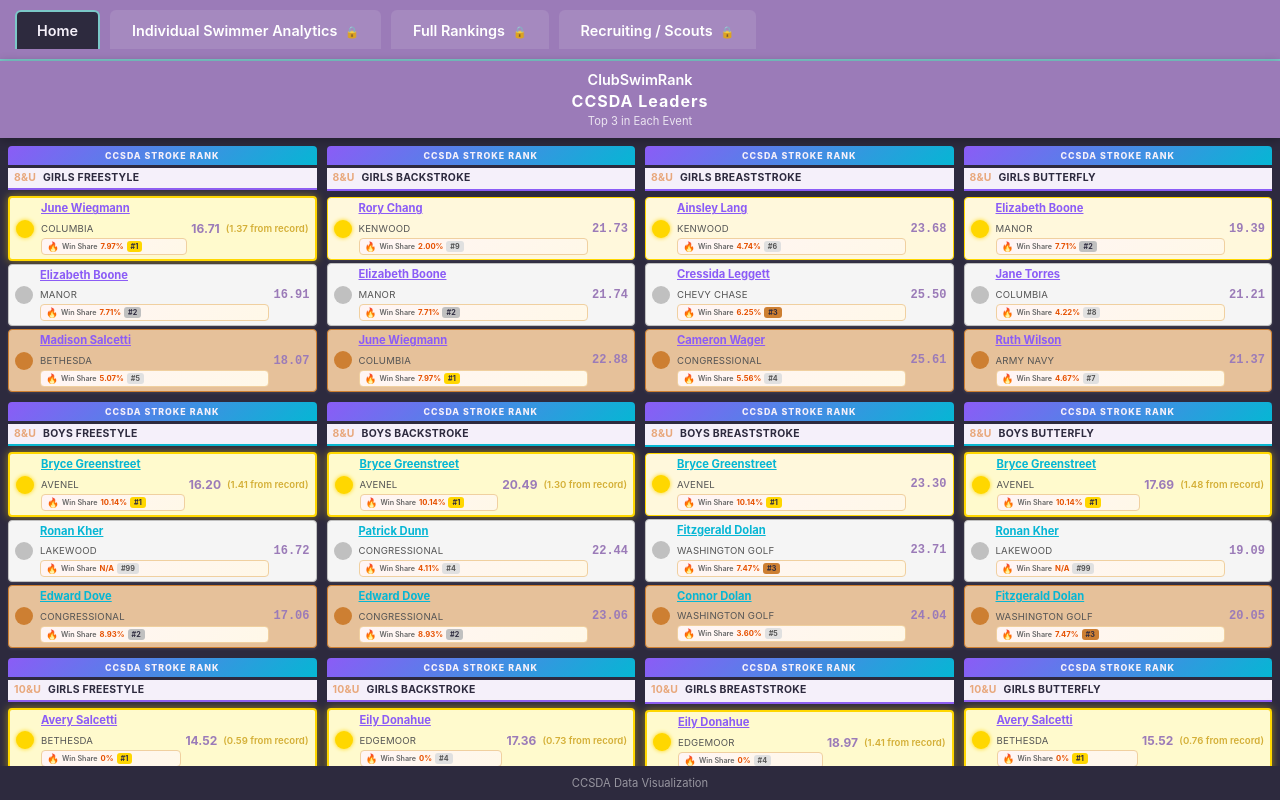
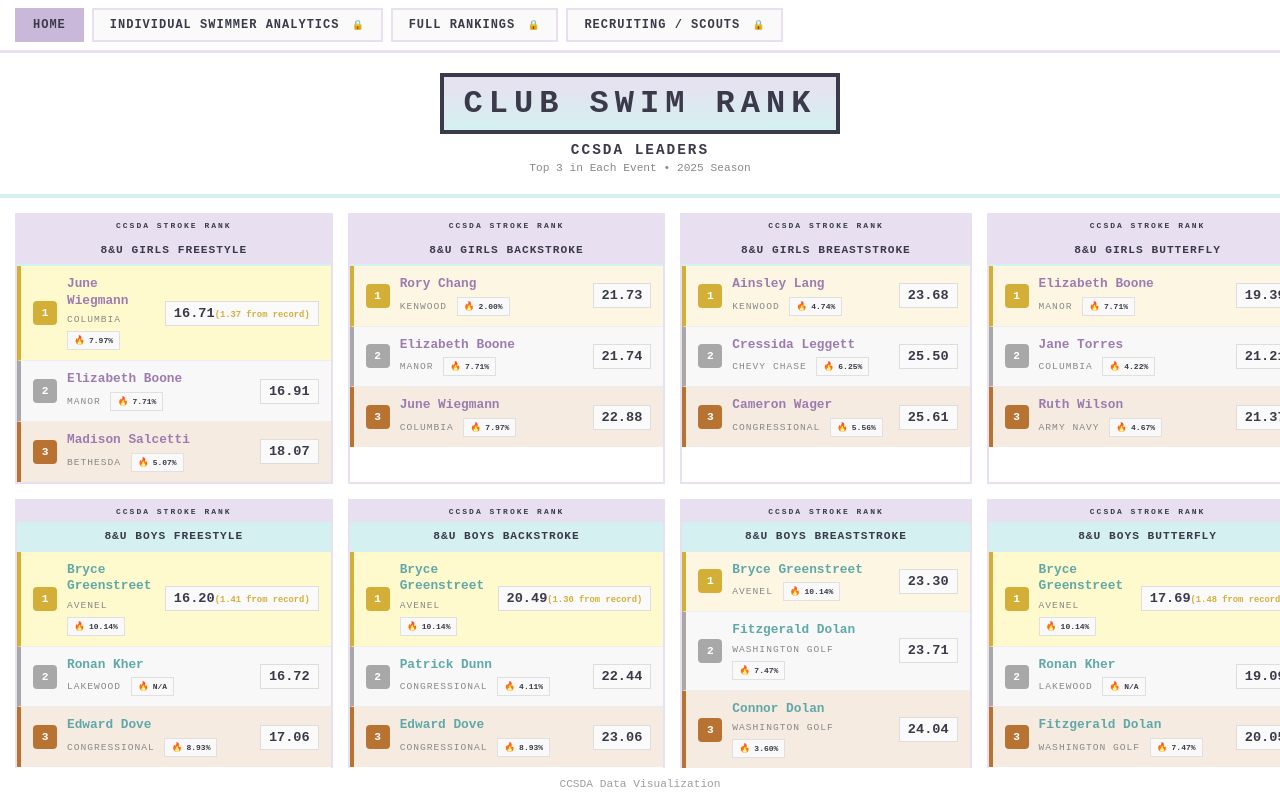
Before and after one commit to woodywiegmann/clubswimrankccsda, a plain HTML site: page index.html in a window 1280 px wide. Drawn offline with Linux system fonts and the light colour scheme.

Commit message:
Update index.html

```diff
--- a/index.html
+++ b/index.html
@@ -36,26 +36,26 @@ TEAMS/CLUBS ABBREVIATIONS (from PDF):
     <title>CCSDA Leaderboard</title>
     <style>
         :root {
-            --primary: #9b7bb8;
-            --secondary: #7bc8c8;
-            --accent: #e8a87c;
-            --light: #f5f0fa;
-            --dark: #2d2a3e;
-            --gold: #FFD700;
-            --silver: #C0C0C0;
-            --bronze: #CD7F32;
-            --light-gold: #FFF8DC;
-            --light-silver: #F5F5F5;
-            --light-bronze: #E6C19A;
-            --girls-color: #8b5cf6;
-            --boys-color: #06b6d4;
-        }
-
-        * { box-sizing: border-box; margin: 0; padding: 0; font-family: -apple-system, BlinkMacSystemFont, "Segoe UI", Roboto, Helvetica, Arial, sans-serif; }
+            --primary: #e8e0f0;
+            --secondary: #d4f0f0;
+            --accent: #c9b8d9;
+            --light: #fafafa;
+            --dark: #3a3a4a;
+            --gold: #d4af37;
+            --silver: #a8a8a8;
+            --bronze: #b87333;
+            --light-gold: #fdf6e3;
+            --light-silver: #f8f8f8;
+            --light-bronze: #f5ebe0;
+            --girls-color: #9d7bb0;
+            --boys-color: #5fa8a8;
+        }
+
+        * { box-sizing: border-box; margin: 0; padding: 0; font-family: 'Courier New', monospace; }
 
         body {
-            background-color: var(--dark);
-            color: white;
+            background-color: #ffffff;
+            color: var(--dark);
             height: 100vh;
             display: flex;
             flex-direction: column;
@@ -65,123 +65,131 @@ TEAMS/CLUBS ABBREVIATIONS (from PDF):
         /* Navigation Tabs */
         .nav-tabs {
             display: flex;
-            gap: 10px;
-            padding: 10px 15px;
+            gap: 8px;
+            padding: 8px 15px;
+            background: #fff;
+            border-bottom: 3px solid var(--primary);
+            flex-shrink: 0;
+        }
+
+        .nav-tab {
+            padding: 8px 16px;
+            background: var(--light);
+            color: var(--dark);
+            text-decoration: none;
+            border: 2px solid var(--primary);
+            font-weight: 600;
+            font-size: 0.75rem;
+            text-transform: uppercase;
+            letter-spacing: 1px;
+        }
+
+        .nav-tab:hover {
             background: var(--primary);
-            border-bottom: 2px solid var(--secondary);
-            flex-shrink: 0;
-        }
-
-        .nav-tab {
-            padding: 10px 20px;
-            background: rgba(255, 255, 255, 0.1);
-            color: white;
-            text-decoration: none;
-            border-radius: 6px 6px 0 0;
-            font-weight: 600;
-            font-size: 0.9rem;
-            transition: all 0.3s;
-            border: 2px solid transparent;
-            border-bottom: none;
-        }
-
-        .nav-tab:hover {
-            background: rgba(255, 255, 255, 0.2);
         }
 
         .nav-tab.active {
-            background: var(--dark);
-            border-color: var(--secondary);
-            color: var(--light);
+            background: var(--accent);
+            border-color: var(--accent);
         }
 
         .premium-badge {
-            font-size: 0.7rem;
+            font-size: 0.6rem;
             margin-left: 4px;
-            opacity: 0.9;
         }
 
         /* Header Area */
         header {
-            background: var(--primary);
-            padding: 10px;
+            background: #fff;
+            padding: 20px 10px;
             text-align: center;
-            box-shadow: 0 2px 10px rgba(0,0,0,0.3);
+            border-bottom: 4px solid var(--secondary);
             flex-shrink: 0;
         }
 
-        h1 { font-size: 1rem; font-weight: 700; letter-spacing: 1px; margin-bottom: 3px; }
-        p.subtitle { font-size: 0.7rem; opacity: 0.8; }
+        .logo {
+            font-family: 'Courier New', monospace;
+            font-size: 2rem;
+            font-weight: 900;
+            letter-spacing: 6px;
+            color: var(--dark);
+            text-transform: uppercase;
+            border: 4px solid var(--dark);
+            display: inline-block;
+            padding: 8px 20px;
+            background: linear-gradient(180deg, var(--primary) 0%, var(--secondary) 100%);
+        }
+
+        h1 { font-size: 0.9rem; font-weight: 600; letter-spacing: 2px; margin-top: 8px; color: var(--dark); text-transform: uppercase; }
+        p.subtitle { font-size: 0.7rem; color: #888; margin-top: 4px; }
 
         /* The Matrix Container */
         .matrix-container {
             flex-grow: 1;
-            padding: 8px;
+            padding: 15px;
             display: flex;
             flex-direction: column;
             align-items: center;
             overflow-y: auto;
+            background: #fff;
         }
 
         .matrix {
             width: 100%;
-            max-width: 1600px;
+            max-width: 1400px;
             display: grid;
             grid-template-columns: repeat(4, 1fr);
-            gap: 10px;
+            gap: 15px;
         }
 
         /* Event Section */
         .event-section {
-            display: grid;
-            grid-template-columns: 1fr;
-            gap: 3px;
+            background: #fff;
+            border: 2px solid var(--primary);
+            padding: 0;
         }
 
         .section-header {
-            color: var(--light);
-            font-size: 0.55rem;
-            font-weight: 800;
+            color: var(--dark);
+            font-size: 0.5rem;
+            font-weight: 700;
+            text-transform: uppercase;
+            letter-spacing: 2px;
+            padding: 6px;
+            background: var(--primary);
+            text-align: center;
+        }
+        .event-header {
+            color: var(--dark);
+            font-size: 0.7rem;
+            font-weight: 700;
             text-transform: uppercase;
             letter-spacing: 1px;
-            padding: 4px 8px;
-            background: linear-gradient(135deg, var(--girls-color), var(--boys-color));
-            border-radius: 4px 4px 0 0;
-            margin-bottom: 0;
+            padding: 8px;
+            background: #fff;
+            border-bottom: 2px solid var(--secondary);
             text-align: center;
         }
-        .event-header {
-            color: var(--dark);
-            font-size: 0.65rem;
-            font-weight: 700;
-            text-transform: uppercase;
-            letter-spacing: 0.3px;
-            padding: 4px 6px;
-            background: var(--light);
-            border-bottom: 2px solid var(--secondary);
-            margin-bottom: 3px;
-            line-height: 1.2;
-        }
-        .event-header.girls { border-bottom-color: var(--girls-color); }
-        .event-header.boys { border-bottom-color: var(--boys-color); }
+        .event-header.girls { background: var(--primary); }
+        .event-header.boys { background: var(--secondary); }
 
         .age-group-label {
-            color: var(--accent);
-            font-weight: 700;
-            margin-right: 4px;
+            font-weight: 900;
         }
 
         /* Individual Swimmer Cards */
         .swimmer-card {
-            background: white;
+            background: #fff;
             color: var(--dark);
-            border-radius: 4px;
-            padding: 4px 6px;
+            padding: 10px 12px;
             display: flex;
             align-items: center;
-            gap: 4px;
-            box-shadow: 0 1px 3px rgba(255,255,255,0.1);
-            transition: transform 0.2s;
+            gap: 10px;
+            border-bottom: 1px solid #eee;
+        }
+
+        .swimmer-card:last-child {
+            border-bottom: none;
         }
 
         .swimmer-card .rank-badge {
@@ -199,122 +207,110 @@ TEAMS/CLUBS ABBREVIATIONS (from PDF):
 
         .rank-1 {
             background: var(--light-gold) !important;
-            border: 1px solid var(--gold);
+            border-left: 4px solid var(--gold);
         }
 
         .rank-2 {
             background: var(--light-silver) !important;
-            border: 1px solid var(--silver);
+            border-left: 4px solid var(--silver);
         }
 
         .rank-3 {
             background: var(--light-bronze) !important;
-            border: 1px solid var(--bronze);
+            border-left: 4px solid var(--bronze);
         }
 
         /* Record proximity highlight */
         .near-record {
             background: #fffacd !important;
-            border: 2px solid #ffd700 !important;
-            box-shadow: 0 0 8px rgba(255, 215, 0, 0.5);
         }
 
         .record-diff {
-            font-size: 0.6rem;
-            color: #d4af37;
+            font-size: 0.55rem;
+            color: var(--gold);
             font-weight: 600;
-            margin-left: 3px;
         }
 
         .time.near-record-time {
-            background: #90ee90;
-            border: 1.5px solid #228b22;
-            border-radius: 3px;
-            padding: 1px 4px;
-            display: inline-block;
-            font-weight: 800;
+            color: var(--gold);
+            font-weight: 900;
         }
 
         .rank-badge {
-            width: 18px;
-            height: 18px;
-            border-radius: 50%;
+            width: 24px;
+            height: 24px;
+            border-radius: 4px;
             display: flex;
             align-items: center;
             justify-content: center;
-            font-weight: bold;
-            color: var(--dark);
-            font-size: 0.65rem;
-        }
-
-        .rank-1 .rank-badge { background: var(--gold); box-shadow: 0 0 4px var(--gold); }
+            font-weight: 900;
+            font-size: 0.7rem;
+            color: #fff;
+        }
+
+        .rank-1 .rank-badge { background: var(--gold); }
         .rank-2 .rank-badge { background: var(--silver); }
         .rank-3 .rank-badge { background: var(--bronze); }
 
         .info {
-            padding-left: 3px;
+            padding-left: 0;
             min-width: 0;
             flex: 1;
         }
         .name {
             font-weight: 700;
-            font-size: 0.7rem;
+            font-size: 0.8rem;
             display: block;
-            white-space: normal;
-            word-wrap: break-word;
-            line-height: 1.2;
+            line-height: 1.3;
             cursor: pointer;
-            text-decoration: underline;
+            text-decoration: none;
         }
         .name.girls { color: var(--girls-color); }
         .name.boys { color: var(--boys-color); }
-        .name:hover { opacity: 0.7; }
+        .name:hover { text-decoration: underline; }
         .team {
             font-size: 0.6rem;
-            color: #555;
+            color: #888;
             text-transform: uppercase;
-            letter-spacing: 0.2px;
-            line-height: 1.1;
+            letter-spacing: 1px;
+            margin-top: 2px;
         }
 
         .win-share {
-            font-size: 0.48rem;
-            color: #333;
-            font-weight: 600;
-            background: linear-gradient(135deg, #fff5f5, #fff8e8);
+            font-size: 0.5rem;
+            color: #666;
+            background: #f9f9f9;
+            padding: 3px 6px;
+            margin-top: 4px;
+            display: inline-flex;
+            align-items: center;
+            gap: 4px;
+            border: 1px solid #e0e0e0;
+        }
+        .win-share-flame { font-size: 0.55rem; }
+        .win-share-label { color: #888; }
+        .win-share-value { color: var(--dark); font-weight: 700; }
+        .win-share-rank {
             padding: 2px 5px;
-            border-radius: 4px;
-            margin-top: 2px;
-            display: flex;
-            align-items: center;
-            gap: 3px;
-            border: 1px solid #f0d0a0;
-        }
-        .win-share-flame { font-size: 0.6rem; }
-        .win-share-label { color: #666; font-size: 0.45rem; }
-        .win-share-value { color: #e65100; font-weight: 700; }
-        .win-share-rank {
-            padding: 1px 4px;
-            border-radius: 3px;
             font-weight: 700;
-            font-size: 0.45rem;
-        }
-        .ws-rank-1 { background: var(--gold); color: var(--dark); }
-        .ws-rank-2 { background: var(--silver); color: var(--dark); }
-        .ws-rank-3 { background: var(--bronze); color: var(--dark); }
-        .ws-rank-other { background: #e0e0e0; color: #555; }
+            font-size: 0.5rem;
+            margin-left: 2px;
+        }
+        .ws-rank-1 { background: var(--light-gold); color: var(--gold); border: 1px solid var(--gold); }
+        .ws-rank-2 { background: var(--light-silver); color: var(--silver); border: 1px solid var(--silver); }
+        .ws-rank-3 { background: var(--light-bronze); color: var(--bronze); border: 1px solid var(--bronze); }
+        .ws-rank-other { background: #f5f5f5; color: #999; border: 1px solid #ddd; }
 
         .time {
             font-family: 'Courier New', monospace;
             font-weight: 700;
-            font-size: 0.75rem;
-            color: var(--primary);
+            font-size: 0.85rem;
+            color: var(--dark);
             text-align: right;
             white-space: nowrap;
-            display: flex;
-            align-items: center;
-            justify-content: flex-end;
-            gap: 3px;
+            background: var(--light);
+            padding: 4px 8px;
+            border: 1px solid #ddd;
         }
 
         /* Empty State */
@@ -460,9 +456,9 @@ TEAMS/CLUBS ABBREVIATIONS (from PDF):
     </nav>
 
     <header>
-        <div style="font-size: 0.9rem; font-weight: 600; margin-bottom: 3px;">ClubSwimRank</div>
+        <div class="logo">CLUB SWIM RANK</div>
         <h1>CCSDA Leaders</h1>
-        <p class="subtitle">Top 3 in Each Event</p>
+        <p class="subtitle">Top 3 in Each Event • 2025 Season</p>
     </header>
 
     <div class="matrix-container">
@@ -938,15 +934,13 @@ TEAMS/CLUBS ABBREVIATIONS (from PDF):
                     const wsRankClass = wsRank <= 3 ? `ws-rank-${wsRank}` : 'ws-rank-other';
 
                     card.innerHTML = `
-                        <div class="rank-badge"></div>
+                        <div class="rank-badge">${swimmer.rank}</div>
                         <div class="info">
                             <span class="name ${genderClass}" onclick="showSwimmerAnalytics('${escapedName}', '${escapedTeam}')">${displayName}</span>
                             <span class="team">${swimmer.team}</span>
                             <div class="win-share">
                                 <span class="win-share-flame">🔥</span>
-                                <span class="win-share-label">Win Share</span>
                                 <span class="win-share-value">${winShareValue}</span>
-                                <span class="win-share-rank ${wsRankClass}">#${wsRank}</span>
                             </div>
                         </div>
                     `;
```
